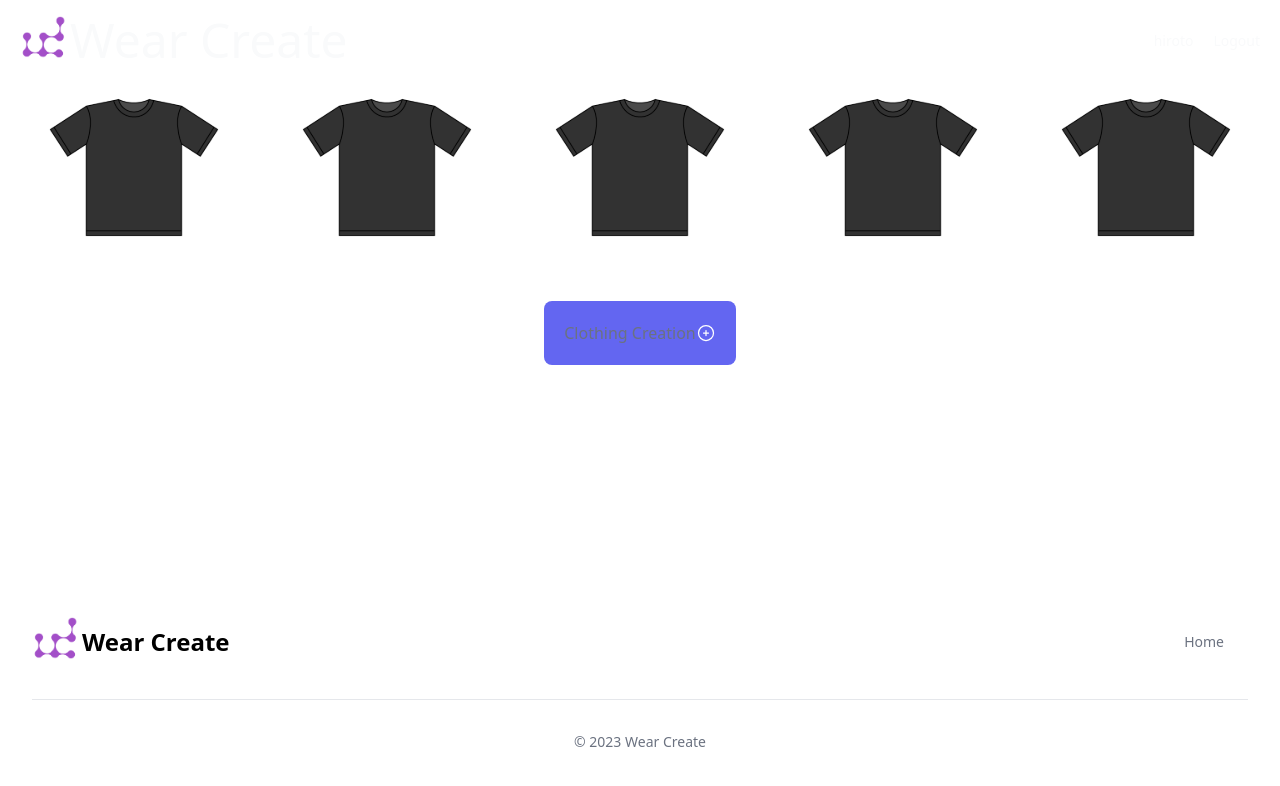
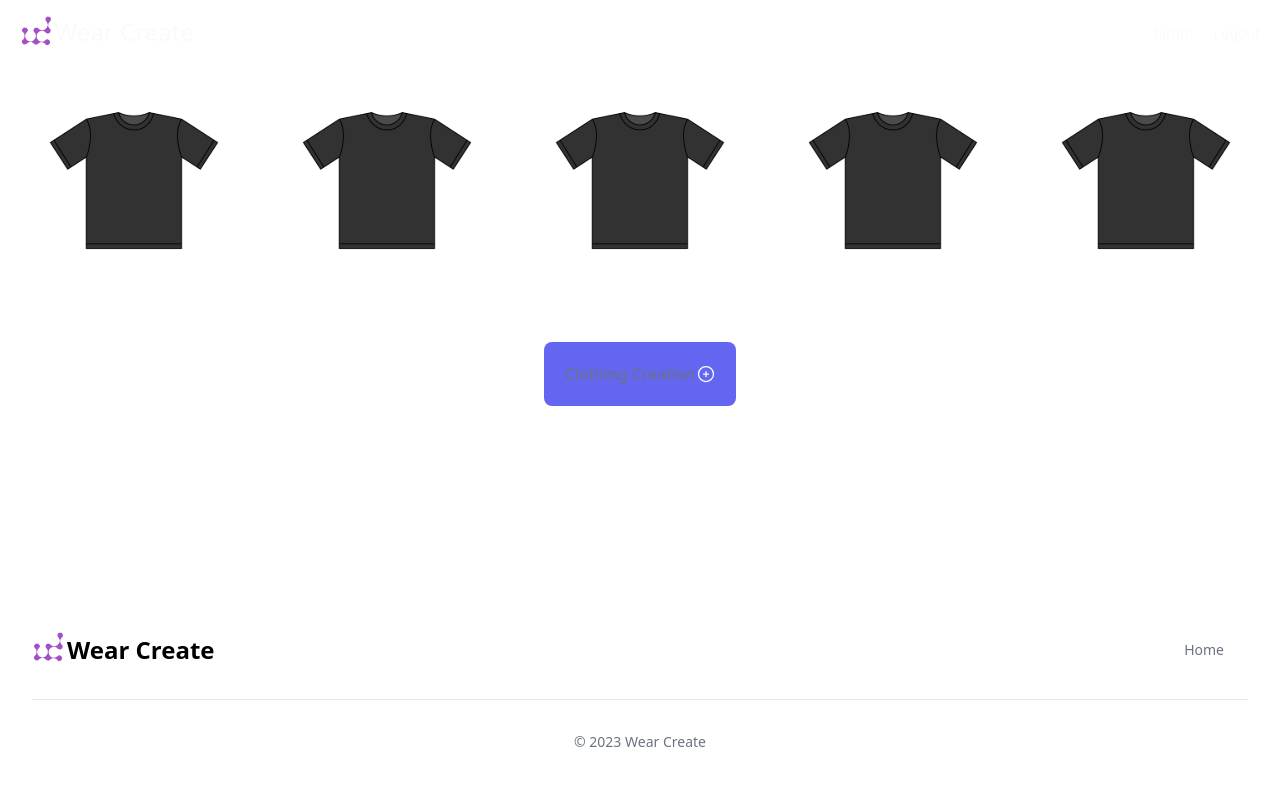
Before and after one commit to Lovinyon/wear-create-app, a Next.js app: page / in a window 1280 px wide. Shown: the top 786 px of the page. Built offline with nearby package versions, Linux system fonts and the light colour scheme.

Commit message:
change header and footer title size

```diff
--- a/src/app/compnents/product/product.tsx
+++ b/src/app/compnents/product/product.tsx
@@ -4,7 +4,7 @@ import Link from "next/link";
 
 export default function Product() {
   return (
-    <div className="max-w-sm rounded-lg dark:bg-gray-800 justify-self-center dark:hover:bg-indigo-500/75">
+    <div className="max-w-sm rounded-lg dark:bg-gray-800 justify-self-center dark:hover:bg-indigo-500/75 py-7">
       <Link href="#">
         <Image
           className="rounded-t-lg hover:fill-cyan-700"
--- a/src/app/footer.tsx
+++ b/src/app/footer.tsx
@@ -13,8 +13,8 @@ export default function Footer() {
               className="rounded-t-lg"
               src="/wc.svg"
               alt=""
-              width={50}
-              height={50}
+              width={35}
+              height={35}
             />
             <span className="self-center text-2xl font-semibold whitespace-nowrap dark:text-white">
               Wear Create
--- a/src/app/header.tsx
+++ b/src/app/header.tsx
@@ -8,15 +8,15 @@ export default function Header() {
         aria-label="Global"
       >
         <a
-          className="text-gray-50 flex-none text-5xl font-size:3rem flex"
+          className="text-gray-50 flex-none text-2xl font-size:3rem flex"
           href="#"
         >
           <Image
             className="rounded-t-lg"
             src="/wc.svg"
             alt=""
-            width={50}
-            height={50}
+            width={35}
+            height={35}
           />
           Wear Create
         </a>
```
